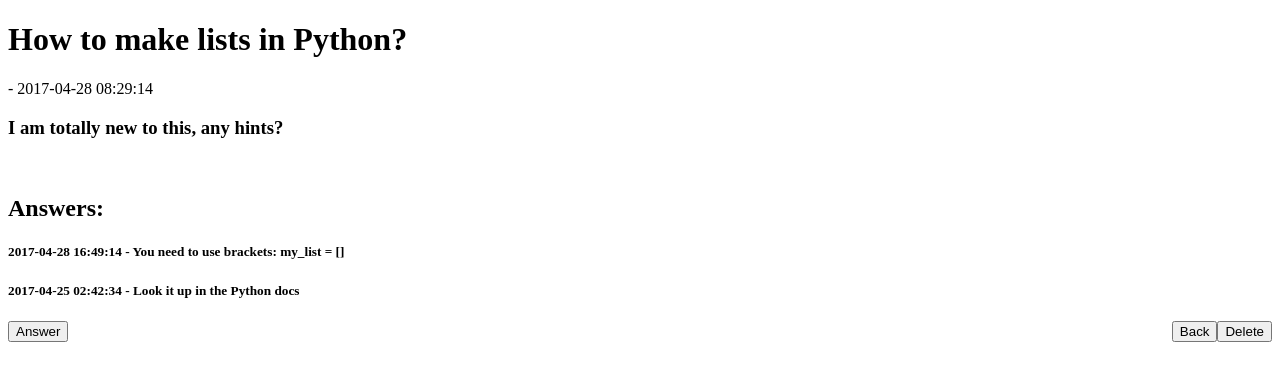
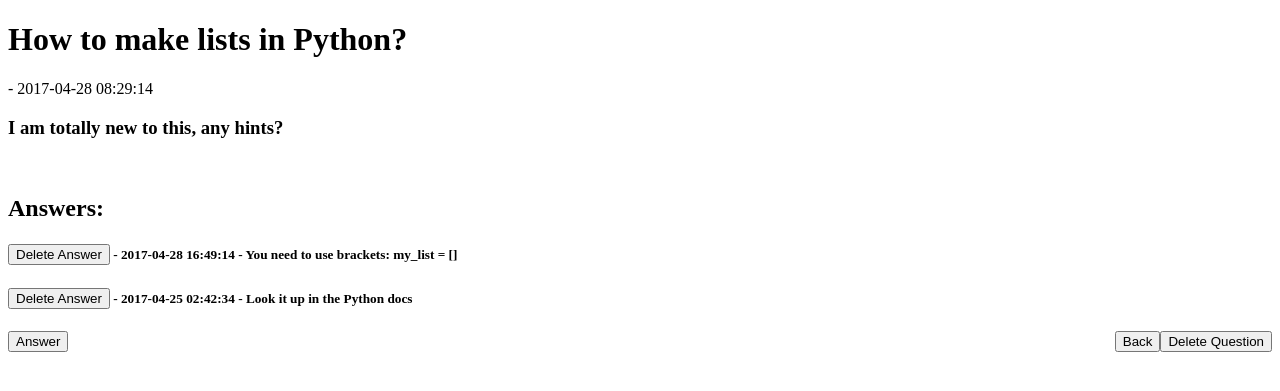
Before and after one commit to Blodie/ask-mate-python, a Flask app: page /question/0 in a window 1280 px wide. Shown: the top 391 px of the page. Run offline with Flask 2, Linux system fonts and the light colour scheme; some libraries are stand-ins or nearby versions.

Commit message:
Answers can now be deleted individually on /question/<question_id> pages

```diff
--- a/data_manager.py
+++ b/data_manager.py
@@ -1,14 +1,14 @@
 from connection import get_table_from_file, write_table_to_file
 from util import convert_table_values_to_int, convert_unix_timestamp_to_real_date_in_table, convert_real_date_to_unix_timestamp_in_table
 
-def get_questions_table():
+def get_questions():
     return convert_unix_timestamp_to_real_date_in_table(convert_table_values_to_int(get_table_from_file("./sample_data/question.csv")))
 
-def get_answers_table():
+def get_answers():
     return convert_unix_timestamp_to_real_date_in_table(convert_table_values_to_int(get_table_from_file("./sample_data/answer.csv")))
 
-def save_questions_table(table):
+def save_questions(table):
     write_table_to_file("./sample_data/question.csv", convert_real_date_to_unix_timestamp_in_table(table))
 
-def save_answers_table(table):
+def save_answers(table):
     write_table_to_file("./sample_data/answer.csv", convert_real_date_to_unix_timestamp_in_table(table))
--- a/server.py
+++ b/server.py
@@ -1,5 +1,5 @@
 from flask import Flask, render_template, redirect, request
-from data_manager import get_questions_table, get_answers_table, save_answers_table, save_questions_table
+from data_manager import get_questions, get_answers, save_answers, save_questions
 app = Flask(__name__)
 
 # question_headers = ["id", "submission_time", "view_number", "vote_number", "title", "message", "image"]
@@ -8,7 +8,7 @@ app = Flask(__name__)
 @app.route('/list')
 @app.route('/')
 def route_index():
-    questions = get_questions_table()
+    questions = get_questions()
     order_by = request.args.get('order_by') if request.args.get('order_by') else "id"
     direction = True if request.args.get('order_direction') == 'desc' else False
     necessary_headers = list(questions[0].keys())[:-2] if questions else None
@@ -18,8 +18,8 @@ def route_index():
 
 @app.route('/question/<question_id>')
 def see_question(question_id):
-    questions = get_questions_table()
-    answers = get_answers_table()
+    questions = get_questions()
+    answers = get_answers()
     question = next((question for question in questions if question["id"] == int(question_id)), None)
     answers_for_this_question = [answer for answer in answers if answer["question_id"] == int(question_id)]
     return render_template('question.html', question=question, answers=answers_for_this_question)
@@ -34,13 +34,23 @@ def answer(question_id):
 
 @app.route('/question/<question_id>/delete')
 def delete_question(question_id):
-    questions = get_questions_table()
-    answers = get_answers_table()
+    questions = get_questions()
+    answers = get_answers()
     questions = [question for question in questions if question["id"] != int(question_id)]
     answers = [answer for answer in answers if answer["question_id"] != int(question_id)]
-    save_questions_table(questions)
-    save_answers_table(answers)
+    save_questions(questions)
+    save_answers(answers)
     return redirect('/')
+
+@app.route('/answer/<answer_id>/delete')
+def delete_answer(answer_id):
+    questions = get_questions()
+    answers = get_answers()
+    answer_to_be_deleted = next((answer for answer in answers if answer["id"] == int(answer_id)), None)
+    question_id = str(next((question for question in questions if question["id"] == answer_to_be_deleted["question_id"]), None)["id"])
+    answers = [answer for answer in answers if answer["id"] != int(answer_id)]
+    save_answers(answers)
+    return redirect(f"/question/{question_id}")
 
 if __name__ == "__main__":
     app.run(
--- a/templates/question.html
+++ b/templates/question.html
@@ -12,13 +12,13 @@
     <p><h2>Answers:</h2></p>
     {% if answers %}
         {% for answer in answers %}
-            <p><h5>{{answer["submission_time"]}} - {{answer["message"]}}</h5></p>
+            <p><h5><a href="/answer/{{ answer["id"] }}/delete"><input type="button" value="Delete Answer"></a> - {{answer["submission_time"]}} - {{answer["message"]}}</h5></p>
         {% endfor %}
     {% else %}
         <p><h5>No answers yet</h5></p>
     {% endif %}
     <a href="/question/{{question["id"]}}/new-answer"><input type="button" value="Answer" style="float: left;"></a>
-    <a href="/question/{{question["id"]}}/delete"><input type="button" value="Delete" style="float: right;"></a>
+    <a href="/question/{{question["id"]}}/delete"><input type="button" value="Delete Question" style="float: right;"></a>
     <a href="/"><input type="button" value="Back" style="float: right;"></a>
 </body>
 </html>
```
